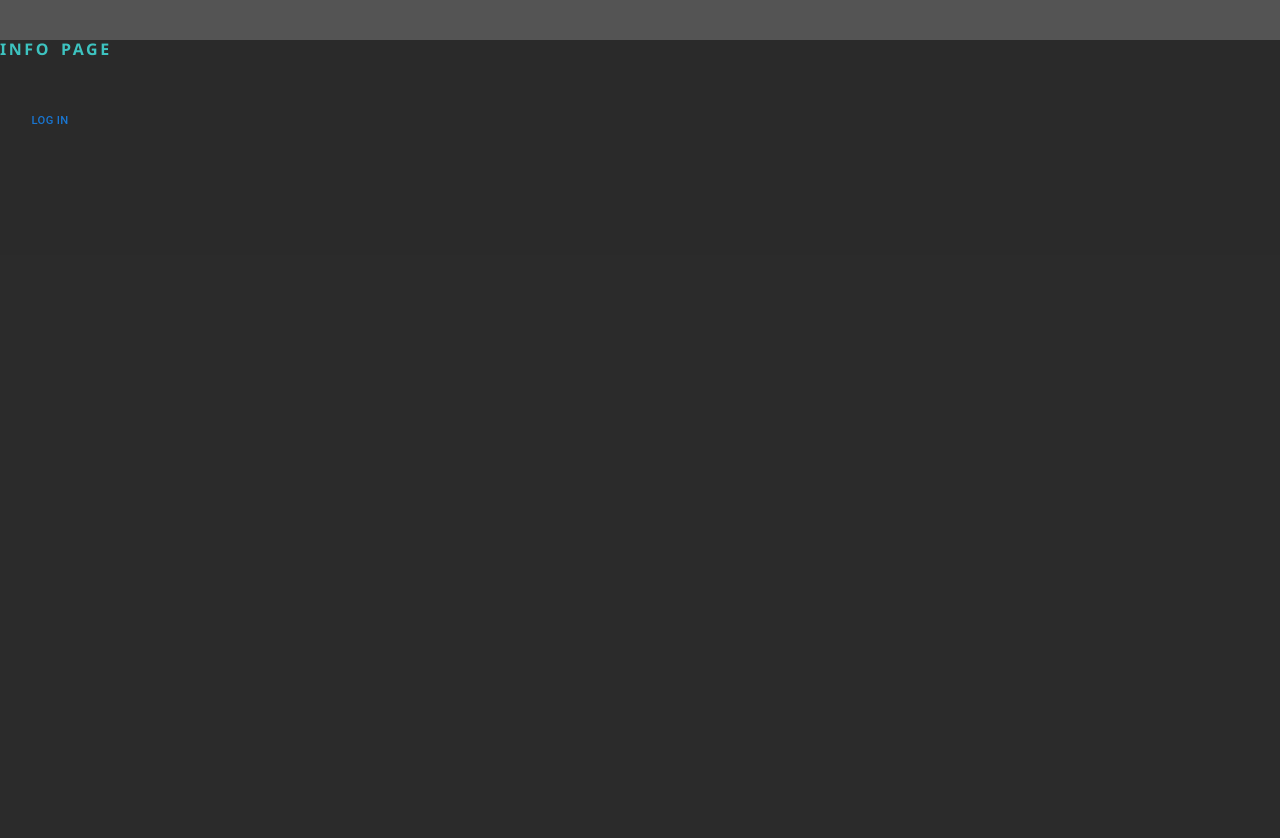
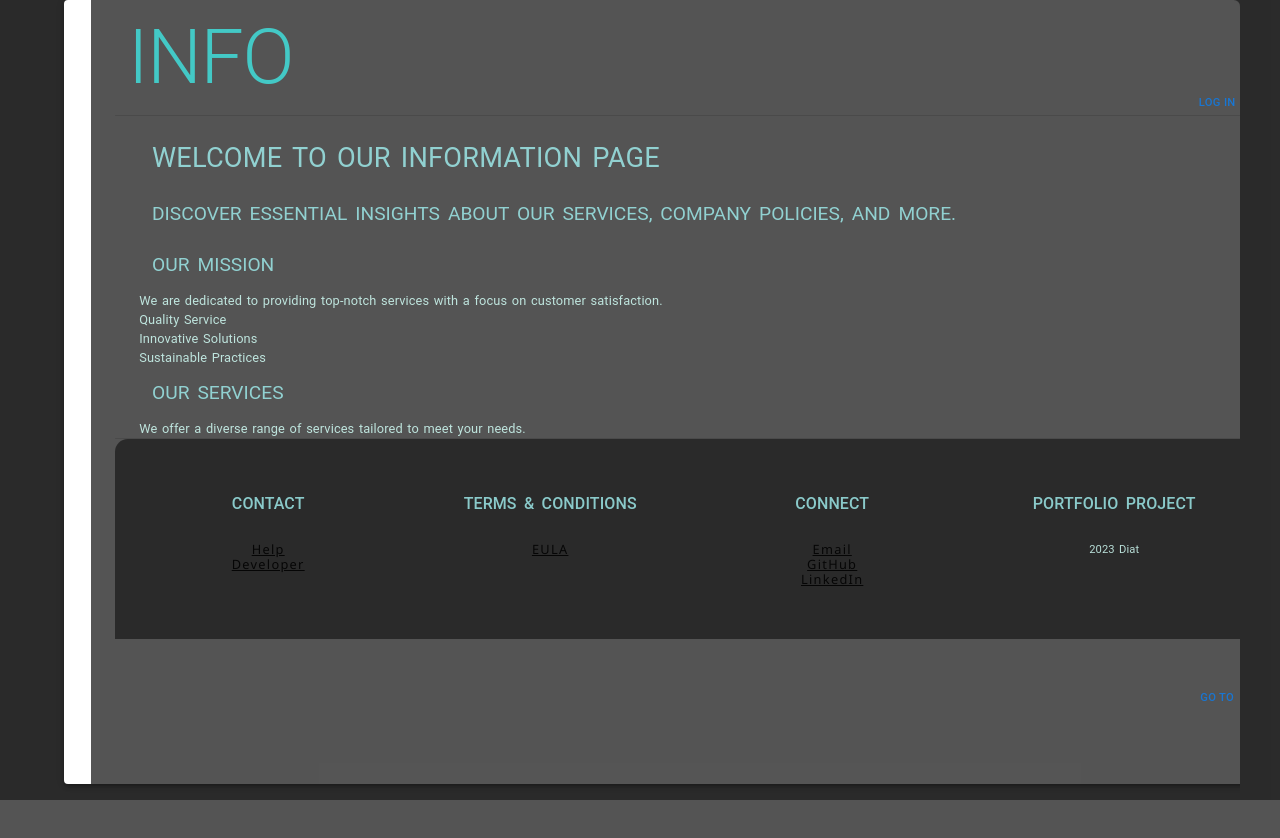
Before and after one commit to jsb-dev/diat, a Next.js app in the folder client/: page /info-page in a window 1280 px wide. After the commit the page ends 800 px from the top, so only its background shows below. Built offline with nearby package versions, Linux system fonts and the light colour scheme; no server answers.

Commit message:
Clean up styles and create template for info-page

```diff
--- /dev/null
+++ b/client/src/assets/data/InfoContent.json
@@ -0,0 +1,38 @@
+{
+  "infoSection": {
+    "sections": [
+      {
+        "type": "heading",
+        "content": "Welcome to Our Information Page"
+      },
+      {
+        "type": "subheading",
+        "content": "Discover essential insights about our services, company policies, and more."
+      },
+      {
+        "type": "subheading",
+        "content": "Our Mission"
+      },
+      {
+        "type": "paragraph",
+        "content": "We are dedicated to providing top-notch services with a focus on customer satisfaction."
+      },
+      {
+        "type": "list",
+        "content": [
+          "Quality Service",
+          "Innovative Solutions",
+          "Sustainable Practices"
+        ]
+      },
+      {
+        "type": "subheading",
+        "content": "Our Services"
+      },
+      {
+        "type": "paragraph",
+        "content": "We offer a diverse range of services tailored to meet your needs."
+      }
+    ]
+  }
+}
--- a/client/src/assets/styles/globals.scss
+++ b/client/src/assets/styles/globals.scss
@@ -82,7 +82,8 @@ body {
 .primary-btn,
 .secondary-btn,
 .ternary-btn,
-.quarternary-btn {
+.quarternary-btn,
+.pentenary-btn {
   color: #fff;
   padding: 0.5rem 1rem;
   margin: 0.5rem;
@@ -125,6 +126,14 @@ body {
 
   &:hover {
     background-color: darken($object-quaternary-color, 10%);
+  }
+}
+
+.pentenary-btn {
+  background-color: $object-pentenary-color;
+
+  &:hover {
+    background-color: darken($object-pentenary-color, 10%);
   }
 }
 
@@ -171,15 +180,19 @@ body {
   .h6-selector {
     text-transform: uppercase;
     letter-spacing: 0.2rem * $scaleFactor;
+    margin: 1rem;
   }
 
   h1,
   .h1-selector {
-    font-size: 12pt * $scaleFactor;
+    font-size: 18pt * $scaleFactor;
     font-weight: 800;
-    margin-top: 5dvh * $scaleFactor;
-    margin-bottom: 5dvh * $scaleFactor;
+    margin-top: 3dvh * $scaleFactor;
+    margin-bottom: 3dvh * $scaleFactor;
     color: $priColor;
+    padding: 1rem * $scaleFactor;
+    letter-spacing: 0.5rem * $scaleFactor;
+    word-spacing: 0.5rem * $scaleFactor;
   }
 
   h2,
@@ -188,6 +201,7 @@ body {
     font-weight: 600;
     margin-left: 0.5rem * $scaleFactor;
     color: $secColor;
+    padding: 1rem * $scaleFactor;
   }
 
   h3,
@@ -199,7 +213,8 @@ body {
   h6,
   .h6-selector {
     color: $terColor;
-    font-size: 10pt * $scaleFactor;
+    font-size: 11pt * $scaleFactor;
+    padding: 1rem * $scaleFactor;
   }
 
   .footer-h6-selector {
@@ -221,6 +236,8 @@ body {
   .radio-control {
     font-size: 12pt * $scaleFactor;
     color: $quaColor;
+    letter-spacing: 0.1rem * $scaleFactor;
+    word-spacing: 0.1rem * $scaleFactor;
   }
 
   .text-field-selector,
@@ -234,14 +251,6 @@ body {
   article,
   .article-selector {
     margin-top: 3rem * $scaleFactor;
-  }
-
-  p,
-  .p-selector,
-  h3,
-  .h3-selector {
-    padding-left: 1rem * $scaleFactor;
-    padding-right: 1rem * $scaleFactor;
   }
 
   strong {
--- a/client/src/components/shared/SignupButton.tsx
+++ b/client/src/components/shared/SignupButton.tsx
@@ -14,9 +14,9 @@ const SignupButton: React.FC = () => {
     return (
         <>
             {isAuthenticated ? (
-                <Button onClick={handleDashboard} className='secondary-btn'>Go to Dashboard</Button>
+                <Button onClick={handleDashboard} className='pentenary-btn'>Go to Dashboard</Button>
             ) : (
-                <Button onClick={() => loginWithRedirect()} className='secondary-btn'>Sign Up</Button>
+                <Button onClick={() => loginWithRedirect()} className='pentenary-btn'>Sign Up</Button>
             )}
         </>
     );
--- a/client/src/components/shared/SiteFooter.tsx
+++ b/client/src/components/shared/SiteFooter.tsx
@@ -13,16 +13,12 @@ const SiteFooter: React.FC = () => {
         padding: '1rem',
     };
 
-    const gridItemStyle = {
-        padding: '1rem',
-    };
-
     const footerContainerStyles = {
-        minHeight: '30vh',
+        minHeight: '25vh',
         display: 'flex',
         alignItems: 'center',
         justifyContent: 'center',
-        padding: '2rem',
+        padding: '1rem',
         backgroundColor: 'rgba(0, 0, 0, 0.5)',
         borderTopLeftRadius: '1rem',
         borderTopRightRadius: '1rem',
@@ -33,7 +29,7 @@ const SiteFooter: React.FC = () => {
     return (
         <Container className='footer-selector' component='footer' sx={footerContainerStyles}>
             <Grid container spacing={3}>
-                <Grid item xs={gridSize} sx={gridItemStyle}>
+                <Grid item xs={gridSize} >
                     <Typography variant="h6" className='footer-h6-selector'>
                         Contact
                     </Typography>
@@ -46,7 +42,7 @@ const SiteFooter: React.FC = () => {
                         </Link>
                     </Container>
                 </Grid>
-                <Grid item xs={gridSize} sx={gridItemStyle}>
+                <Grid item xs={gridSize} >
                     <Typography variant="h6" className='footer-h6-selector'>
                         Terms & Conditions
                     </Typography>
@@ -56,7 +52,7 @@ const SiteFooter: React.FC = () => {
                         </Link>
                     </Container>
                 </Grid>
-                <Grid item xs={gridSize} sx={gridItemStyle}>
+                <Grid item xs={gridSize} >
                     <Typography variant="h6" className='footer-h6-selector'>
                         Connect
                     </Typography>
@@ -72,7 +68,7 @@ const SiteFooter: React.FC = () => {
                         </Link>
                     </Container>
                 </Grid>
-                <Grid item xs={gridSize} sx={gridItemStyle}>
+                <Grid item xs={gridSize} >
                     <Typography variant="h6" className='footer-h6-selector'>
                         Portfolio Project
                     </Typography>
--- a/client/src/components/shared/page-shell/page-shell-components/NavList.tsx
+++ b/client/src/components/shared/page-shell/page-shell-components/NavList.tsx
@@ -21,23 +21,23 @@ const NavList: React.FC = () => {
         <ul style={listStyle}>
             <li style={itemStyle}>
                 <Link href="/" passHref >
-                    <Button className='ternary-btn'>Home</Button>
+                    <Button className='primary-btn'>Home</Button>
                 </Link>
             </li>
             <li style={{ ...itemStyle, transform: 'translate(75%, 125%)' }}>
                 <Link href="/info-page" passHref >
-                    <Button className='ternary-btn'>Info</Button>
+                    <Button className='primary-btn'>Info</Button>
                 </Link>
             </li>
             <li style={{ ...itemStyle, transform: 'translateY(250%)' }}>
                 <Link href="/contact-page" passHref >
-                    <Button className='ternary-btn'>Contact</Button>
+                    <Button className='primary-btn'>Contact</Button>
                 </Link>
             </li>
             {isAuthenticated ? (
                 <li style={{ ...itemStyle, transform: 'translate(-75%, 125%)' }}>
                     <Link href="/account-page" passHref >
-                        <Button className='ternary-btn'>Account</Button>
+                        <Button className='primary-btn'>Account</Button>
                     </Link>
                 </li>
             ) : (
--- a/client/src/pages/contact-page.tsx
+++ b/client/src/pages/contact-page.tsx
@@ -61,9 +61,7 @@ function ContactPage() {
 
     const renderSection = (section: any) => (
         section.sections.map((item: any, index: number) => (
-            <Typography key={index} variant={item.type === 'subheading' ? 'h5' : 'body1'} sx={{
-                fontSize: item.type === 'subheading' ? '2.5rem' : '1.5rem',
-            }}>
+            <Typography key={index} variant={item.type === 'subheading' ? 'h5' : 'body1'} className={item.type === 'subheading' ? 'h5-selector' : 'p-selector'}>
                 {item.content}
             </Typography>
         ))
--- a/client/src/pages/info-page.tsx
+++ b/client/src/pages/info-page.tsx
@@ -1,13 +1,62 @@
-import React from 'react';
-import AuthToggle from '@/components/shared/page-shell/page-shell-components/AuthToggle';
+import React from "react";
+import { Container, Divider, Typography } from "@mui/material";
+import PageShell from "@/components/shared/page-shell/PageShell";
+import SiteFooter from "@/components/shared/SiteFooter";
+import infoContent from "@/assets/data/InfoContent.json";
+
+type ItemType = {
+  type: string;
+  content: string | string[];
+};
+
+type SectionType = {
+  sections: ItemType[];
+};
 
 function InfoPage() {
-  return (
-    <div>
-      <h1>Info Page</h1>
-      <AuthToggle />
-    </div>
+  const renderSection = (section: SectionType) => (
+    section.sections.map((item: ItemType, index: number) => {
+      switch (item.type) {
+        case 'heading':
+          return <Typography key={index} variant="h4">{item.content}</Typography>;
+        case 'subheading':
+          return <Typography key={index} variant="h5">{item.content}</Typography>;
+        case 'paragraph':
+          return <Typography key={index} variant="body1" className="p.selector">{item.content}</Typography>;
+        case 'list':
+          if (Array.isArray(item.content)) {
+            return (
+              <ul key={index}>
+                {item.content.map((listItem, listItemIndex) => (
+                  <li key={listItemIndex}>
+                    <Typography variant="body1">{listItem}</Typography>
+                  </li>
+                ))}
+              </ul>
+            );
+          }
+          break;
+        default:
+          return <Typography key={index}>{item.content}</Typography>;
+      }
+    })
   );
+
+  const main = (
+    <Container component="main" className='primary-section'>
+      <Typography variant='h1' className='h1-selector'>
+        Info
+      </Typography>
+      <Divider />
+      <Container component="section">
+        {renderSection(infoContent.infoSection)}
+      </Container>
+      <Divider />
+      <SiteFooter />
+    </Container>
+  );
+
+  return <PageShell content={main} page={'/info-page'} />;
 }
 
 export default InfoPage;
```
Also changed, not shown: client/src/components/page-components/root/SignupSection.tsx (+9 -4 lines).
